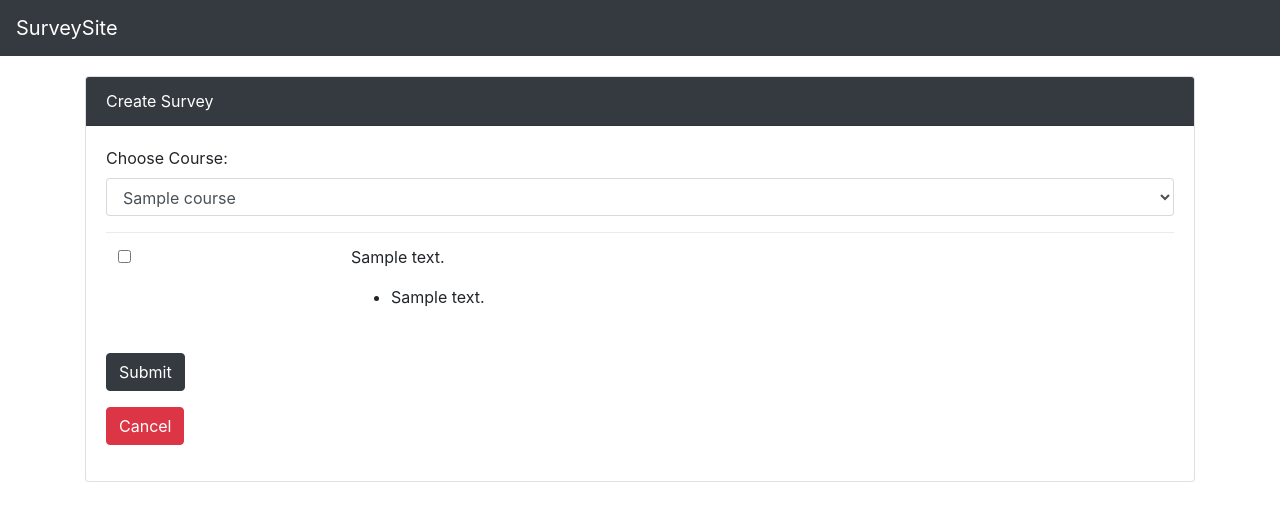
After one commit to ridgetinez/course-survey-project, a Flask app: template surveyapp/templates/admin_dashboard_create_survey.html in a window 1280 px wide. The commit adds this page. Shown: the top 521 px of the page. Run offline with Flask 2, Linux system fonts and the light colour scheme; the template is opened without the code that fills it: most values are stand-ins (such as "Sample title", 1, 10 or a date in 2020); some libraries are stand-ins or nearby versions.

Commit message:
Add ability to create survey

```diff
--- /dev/null
+++ b/surveyapp/templates/admin_dashboard_create_survey.html
@@ -0,0 +1,58 @@
+{% extends 'base_page.html' %}
+
+<!-- Page Title -->
+{% block title %}Create Survey{% endblock %}
+
+<!-- Page Body -->
+{% block content %}
+<div class="container" style="padding-top:20px">
+    <div class="row">
+        <div class="col-sm-12">
+            <div class="card">
+                <div class="card-header bg-dark text-white">Create Survey</div>
+                <div class="card-body">
+                    <form method="POST">
+                        <div class="form-group">
+                            <label for="course_name">Choose Course:</label>
+                            <select class="form-control" name="course_name">
+                                {% for course in course_list %}
+                                    <option>{{ course }}</option>
+                                {% endfor %}
+                            </select>
+                        </div>
+                        <div class="form-group">
+                            <table class="table">
+                            {% for question in questions %}
+                            <tr>
+                                <td>
+                                    <div class="form-check">
+                                        <label class="form-check-label">
+                                            <input class="form-check-input" type="checkbox" name="{{question.id}}">
+                                        </label>
+                                    </div>
+                                </td>
+                                <td>
+                                    <p>{{question.text}}</p>
+                                    <ul>
+                                        {% for answer in question.answer_list %}
+                                            <li>{{ answer }}</li>
+                                        {% endfor%}
+                                    </ul>
+                                </td>
+                            </tr>
+                            {% endfor %}
+                            </table>
+                        </div>
+                        <div class="form-group">
+                            <button type="submit" class="btn btn-dark">Submit</button>
+                        </div>
+                        <div class="form-group">
+                            <button type="submit" class="btn btn-danger" name="cancel">Cancel</button>
+                        </div>
+                    </form>
+                 </div>
+            </div>
+        </div>
+    </div>
+</div>
+{% endblock %}
```
Also changed, not shown: surveyapp/templates/admin_dashboard_surveys.html (+7 -9 lines), surveyapp/views.py (+21 -5 lines).
